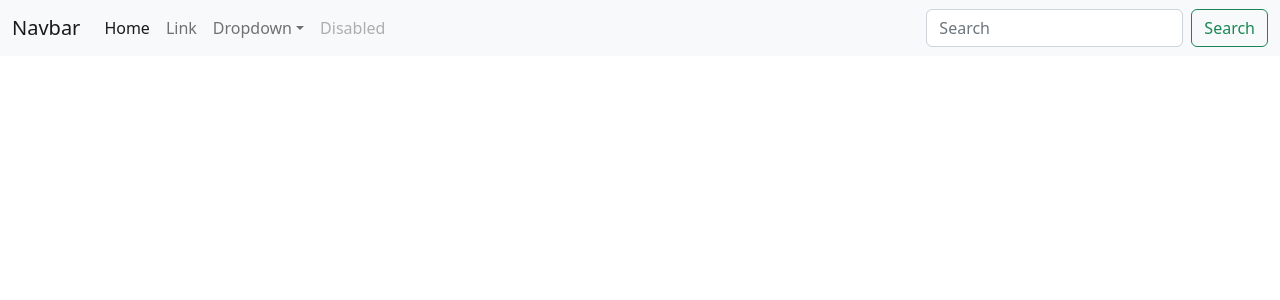
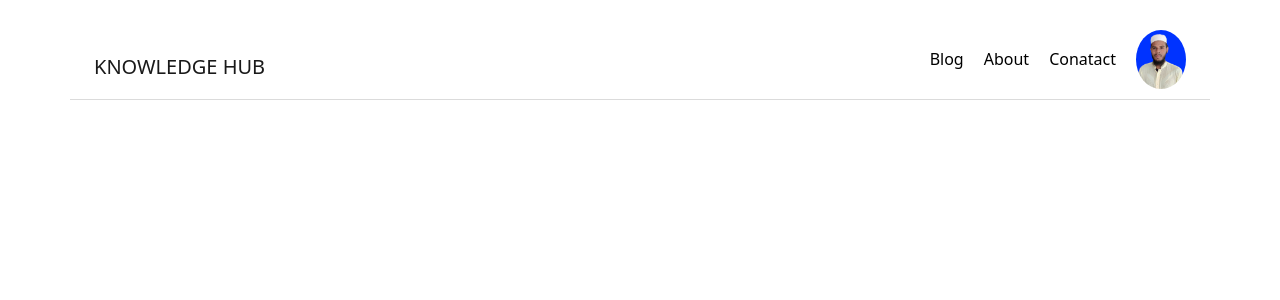
Before and after one commit to alam2025/knowledge-hub, a React (Vite) app: page / in a window 1280 px wide. Shown: the top 300 px of the page. Built offline with nearby package versions, Linux system fonts and the light colour scheme.

Commit message:
header complete

```diff
--- a/src/components/Header/Header.css
+++ b/src/components/Header/Header.css
@@ -0,0 +1,19 @@
+.header{
+      height: 100px;
+      border-bottom: 1px solid rgba(17, 17, 17, 0.15);
+}
+.navbar{
+      padding-top: 30px;
+}
+.menu-item{
+      gap: 20px;
+}
+.menu-item a{
+      text-decoration: none;
+      color: #000;
+}
+.menu-item img{
+      width: 50px;
+      border-radius: 50%;
+
+}
--- a/src/components/Header/Header.jsx
+++ b/src/components/Header/Header.jsx
@@ -1,41 +1,28 @@
 import React from 'react';
+import './Header.css'
 
 const Header = () => {
       return (
-            <div>
-                  <nav className="navbar navbar-expand-lg bg-light">
-                        <div className="container-fluid">
-                              <a className="navbar-brand" href="#">Navbar</a>
+            <div className='header container'>
+                  <nav className="navbar navbar-expand-lg ">
+                        <div className="container-fluid ">
+                              <a className="navbar-brand" href="#">KNOWLEDGE HUB</a>
                               <button className="navbar-toggler" type="button" data-bs-toggle="collapse" data-bs-target="#navbarSupportedContent" aria-controls="navbarSupportedContent" aria-expanded="false" aria-label="Toggle navigation">
                                     <span className="navbar-toggler-icon"></span>
                               </button>
-                              <div className="collapse navbar-collapse" id="navbarSupportedContent">
+                              <div className="collapse navbar-collapse " id="navbarSupportedContent">
                                     <ul className="navbar-nav me-auto mb-2 mb-lg-0">
-                                          <li className="nav-item">
-                                                <a className="nav-link active" aria-current="page" href="#">Home</a>
-                                          </li>
-                                          <li className="nav-item">
-                                                <a className="nav-link" href="#">Link</a>
-                                          </li>
-                                          <li className="nav-item dropdown">
-                                                <a className="nav-link dropdown-toggle" href="#" role="button" data-bs-toggle="dropdown" aria-expanded="false">
-                                                      Dropdown
-                                                </a>
-                                                <ul className="dropdown-menu">
-                                                      <li><a className="dropdown-item" href="#">Action</a></li>
-                                                      <li><a className="dropdown-item" href="#">Another action</a></li>
-                                                      <li><hr className="dropdown-divider"/></li>
-                                                      <li><a className="dropdown-item" href="#">Something else here</a></li>
-                                                </ul>
-                                          </li>
-                                          <li className="nav-item">
-                                                <a className="nav-link disabled">Disabled</a>
-                                          </li>
+
+
+
                                     </ul>
-                                    <form className="d-flex" role="search">
-                                          <input className="form-control me-2" type="search" placeholder="Search" aria-label="Search"/>
-                                                <button className="btn btn-outline-success" type="submit">Search</button>
-                                    </form>
+                                    <ul className='menu-item d-flex justify-content-center align-items-center'>
+                                         <a href="/blog">Blog</a>
+                                         <a href="/about">About</a>
+                                         <a href="/contact">Conatact</a>
+                                         <img  src="/public/Profile.png" alt="" />
+
+                                    </ul>
                               </div>
                         </div>
                   </nav>
```
Also changed, not shown: public/Profile.png (added).
